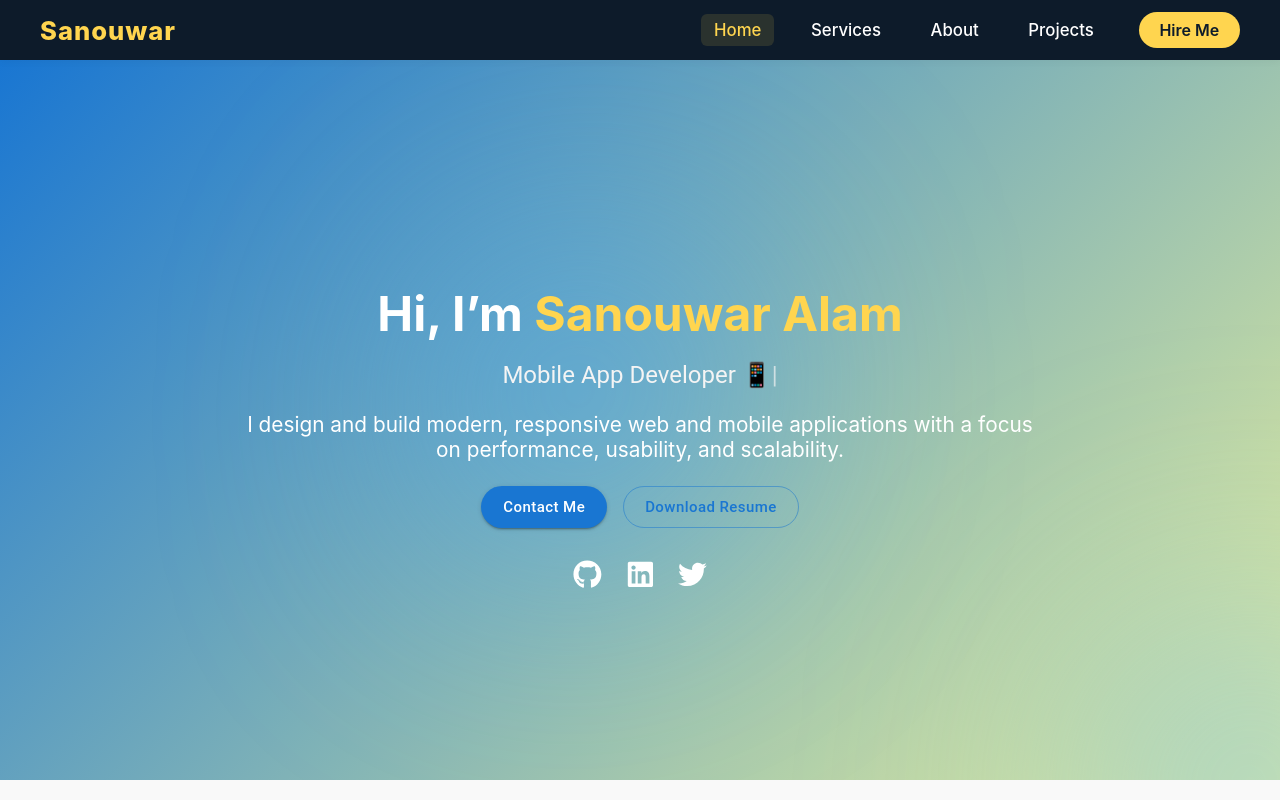
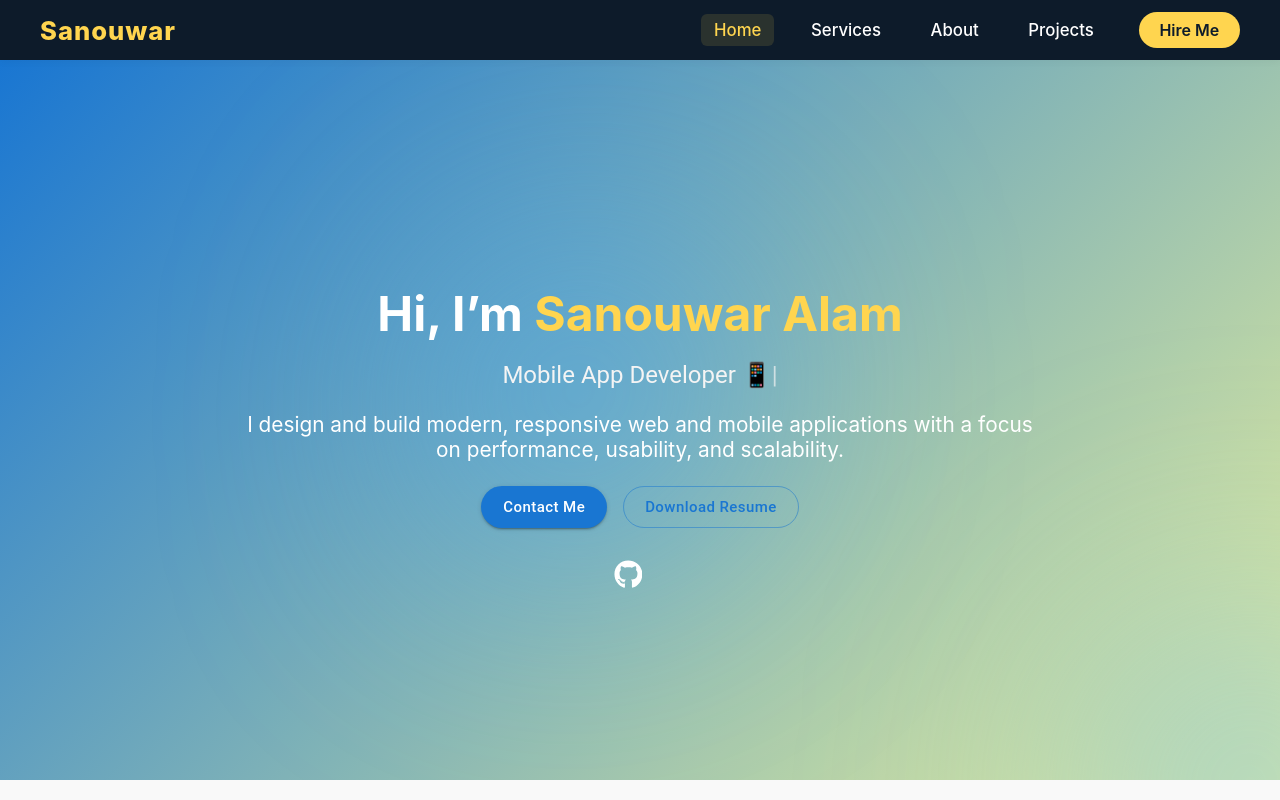
Before and after one commit to alam80/Sanouwar_Protfolios, a React (Create React App) app: page / in a window 1280 px wide. Shown: the top 800 px of the page. Built offline with nearby package versions, Linux system fonts and the light colour scheme.

Commit message:
Remove Twitter link and icon from Home.js
Removed Twitter link and icon from the Home page.

```diff
--- a/src/pages/Home.js
+++ b/src/pages/Home.js
@@ -187,15 +187,7 @@ function Home() {
               rel="noopener noreferrer"
               aria-label="LinkedIn"
             >
-              <FaLinkedin />
-            </a>
-            <a
-              href="https://twitter.com/"
-              target="_blank"
-              rel="noopener noreferrer"
-              aria-label="Twitter"
-            >
-              <FaTwitter />
+
             </a>
           </SocialIcons>
         </HeroText>
```
